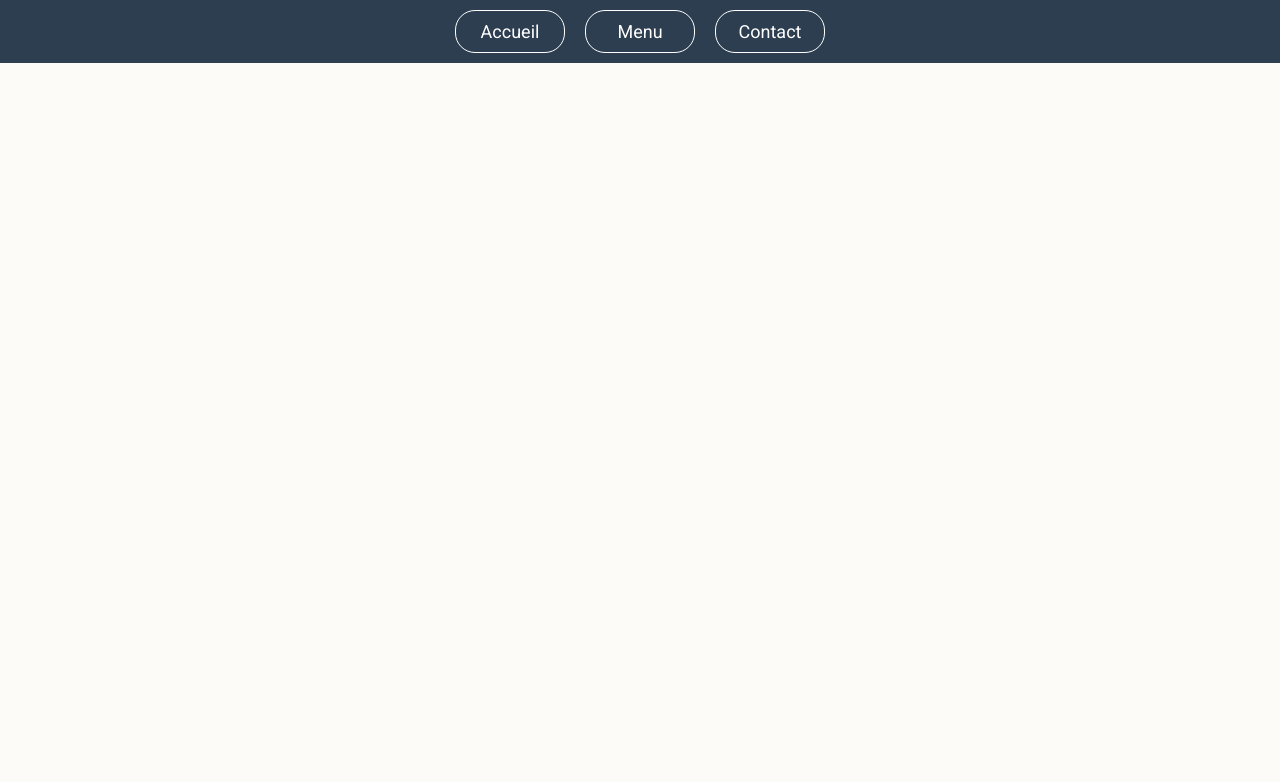
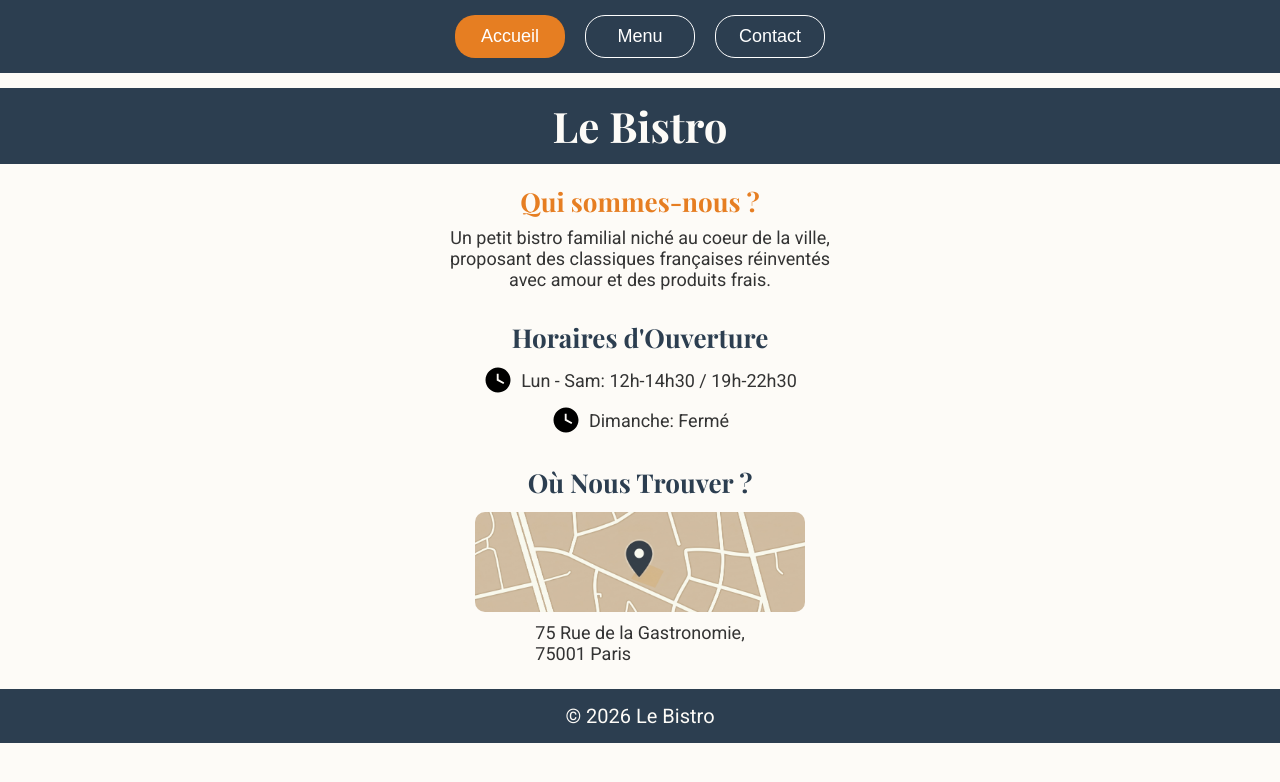
Before and after one commit to Antonio0308/Restaurant-Page, a website built with webpack: page src/template.html in a window 1280 px wide. Built offline with nearby package versions, Linux system fonts and the light colour scheme.

Commit message:
feat: complete home page content implementation

```diff
--- /dev/null
+++ b/src/components/footer.js
@@ -0,0 +1,11 @@
+export function footerPage() {
+  const p = document.createElement("p");
+  p.innerText = "© 2026 Le Bistro";
+  p.style.fontSize = "20px";
+  p.style.textAlign = "center";
+  p.style.color = "#fdfbf7";
+  p.style.backgroundColor = "#2c3e50";
+  p.style.marginTop = "25px";
+  p.style.padding = "15px";
+  return p;
+}
--- /dev/null
+++ b/src/components/home.js
@@ -0,0 +1,71 @@
+import clockSvg from "../assets/icons/clock.svg";
+import locationJpeg from "../assets/images/location.jpeg";
+
+export function homeContent() {
+  const home = document.createElement("div");
+  home.classList.add("home");
+  const title = document.createElement("h1");
+  title.innerText = "Le Bistro";
+
+  const aboutUs = document.createElement("div");
+  const aboutUsTitle = document.createElement("h3");
+  aboutUsTitle.style.textAlign = "center";
+  aboutUsTitle.style.color = "#e67e22";
+  aboutUsTitle.innerText = "Qui sommes-nous ?";
+  aboutUsTitle.style.marginTop = "20px";
+  const aboutUsPara = document.createElement("p");
+  aboutUsPara.style.textAlign = "center";
+  aboutUsPara.style.marginTop = "8px";
+  aboutUsPara.innerText =
+    "Un petit bistro familial niché au coeur de la ville, \n proposant des classiques françaises réinventés \n avec amour et des produits frais.";
+  aboutUs.append(aboutUsTitle, aboutUsPara);
+
+  const hourly = document.createElement("div");
+  hourly.style.marginTop = "30px";
+  const hourlyTitle = document.createElement("h3");
+  hourlyTitle.style.textAlign = "center";
+  hourlyTitle.style.color = "#2c3e50";
+  hourlyTitle.innerText = "Horaires d'Ouverture";
+  hourly.append(hourlyTitle);
+  const hourlyParaList = [
+    "Lun - Sam: 12h-14h30 / 19h-22h30",
+    "Dimanche: Fermé",
+  ];
+  for (let i = 0; i < hourlyParaList.length; i++) {
+    const hourlyPara = document.createElement("p");
+    hourlyPara.style.display = "flex";
+    hourlyPara.style.justifyContent = "center";
+    hourlyPara.style.alignItems = "center";
+    hourlyPara.style.gap = "8px";
+    hourlyPara.style.marginTop = "10px";
+    const img = document.createElement("img");
+    img.src = clockSvg;
+    img.style.width = "30px";
+    const span = document.createElement("span");
+    span.innerText = hourlyParaList[i];
+    hourlyPara.append(img, span);
+    hourly.append(hourlyPara);
+  }
+
+  const location = document.createElement("div");
+  location.style.marginTop = "20px";
+  location.style.display = "flex";
+  location.style.flexDirection = "column";
+  location.style.alignItems = "center";
+  const locationTitle = document.createElement("h3");
+  locationTitle.innerText = "Où Nous Trouver ?";
+  location.style.color = "#2c3e50";
+  const imgLocation = document.createElement("img");
+  imgLocation.src = locationJpeg;
+  imgLocation.style.height = "100px";
+  imgLocation.style.borderRadius = "10px";
+  imgLocation.style.marginTop = "12px";
+  const locationPara = document.createElement("p");
+  locationPara.innerText = "75 Rue de la Gastronomie, \n75001 Paris";
+  locationPara.style.marginTop = "10px";
+  location.append(locationTitle, imgLocation, locationPara);
+
+  home.append(title, aboutUs, hourly, location);
+
+  return home;
+}
--- a/src/css/styles.css
+++ b/src/css/styles.css
@@ -1,6 +1,11 @@
 @font-face {
   font-family: "Roboto";
   src: url("../assets/fonts/Roboto.ttf");
+}
+
+@font-face {
+  font-family: "Playfair";
+  src: url("../assets/fonts/PlayfairDisplay.ttf");
 }
 
 * {
@@ -11,6 +16,8 @@
 
 body {
   background-color: #fdfbf7;
+  font-family: "Roboto", sans-serif;
+  font-size: 18px;
 }
 
 header {
@@ -19,12 +26,11 @@ header {
   gap: 10px;
   gap: 20px;
   background-color: #2c3e50;
-  padding: 10px;
+  padding: 15px;
 }
 
 header button {
   background-color: #2c3e50;
-  font-family: "Roboto", sans-serif;
   border: solid white 1px;
   padding: 10px 20px;
   font-size: 18px;
@@ -33,8 +39,11 @@ header button {
   border-radius: 20px;
 }
 
+header button:hover {
+  cursor: pointer;
+}
+
 .clicked {
-  font-family: "Roboto", sans-serif;
   border: none;
   background-color: #e67e22;
   padding: 10px 20px;
@@ -43,3 +52,29 @@ header button {
   width: 110px;
   border-radius: 20px;
 }
+
+#content {
+  margin-top: 15px;
+}
+
+p {
+  color: #333333;
+}
+
+h1,
+h3 {
+  font-family: "Playfair", sans-serif;
+}
+
+h1 {
+  font-size: 42px;
+  color: #fdfbf7;
+  text-align: center;
+  background-color: #2c3e50;
+  padding: 10px;
+}
+
+h3 {
+  margin-top: 10px;
+  font-size: 26px;
+}
--- a/src/index.js
+++ b/src/index.js
@@ -1,4 +1,6 @@
 import "./css/styles.css";
+import { homeContent } from "./components/home.js";
+import { footerPage } from "./components/footer.js";
 
 const btns = document.querySelectorAll("button");
 
@@ -10,3 +12,6 @@ btns.forEach((btn) => {
     btn.classList.toggle("clicked");
   });
 });
+
+const content = document.querySelector("#content");
+content.append(homeContent(), footerPage());
--- a/src/template.html
+++ b/src/template.html
@@ -7,7 +7,8 @@
   </head>
   <body>
     <header>
-      <button>Accueil</button><button>Menu</button><button>Contact</button>
+      <button class="clicked">Accueil</button><button>Menu</button
+      ><button>Contact</button>
     </header>
     <body>
       <div id="content"></div>
```
Also changed, not shown: src/assets/icons/clock.svg (added), src/assets/images/location.jpeg (added).
